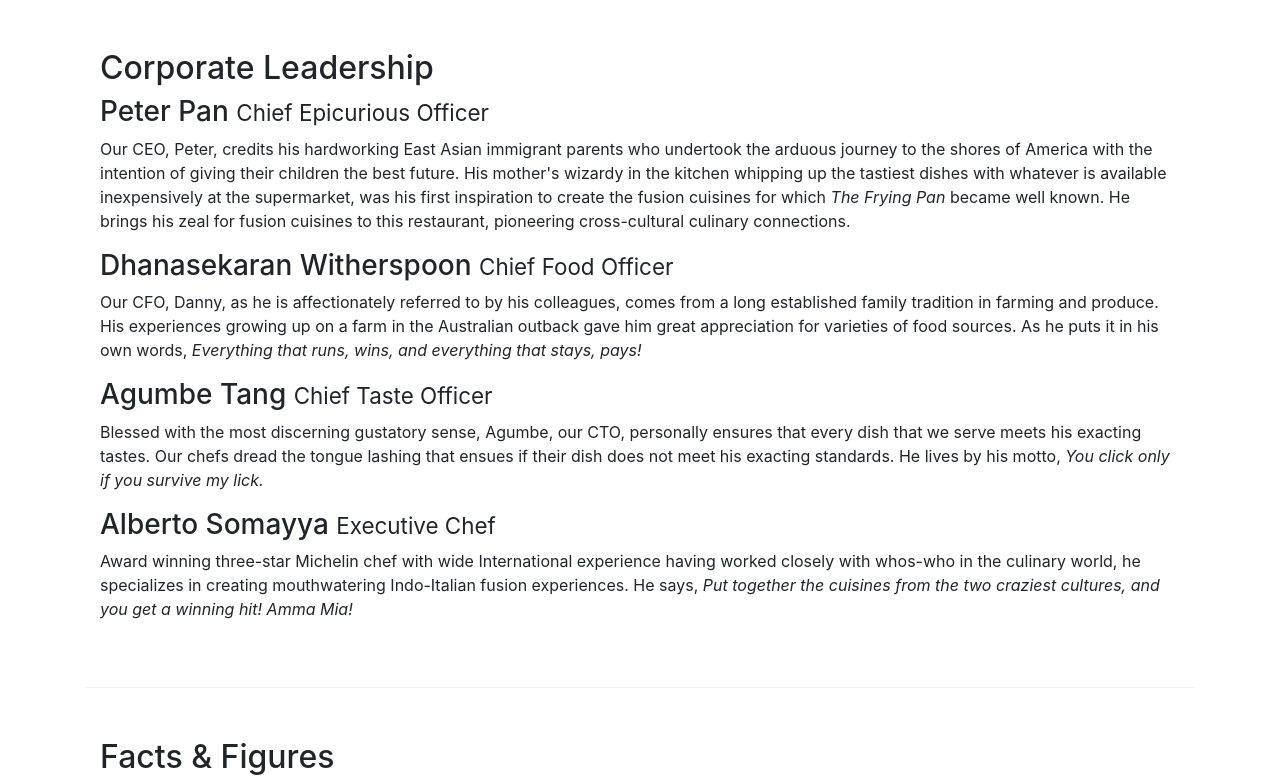
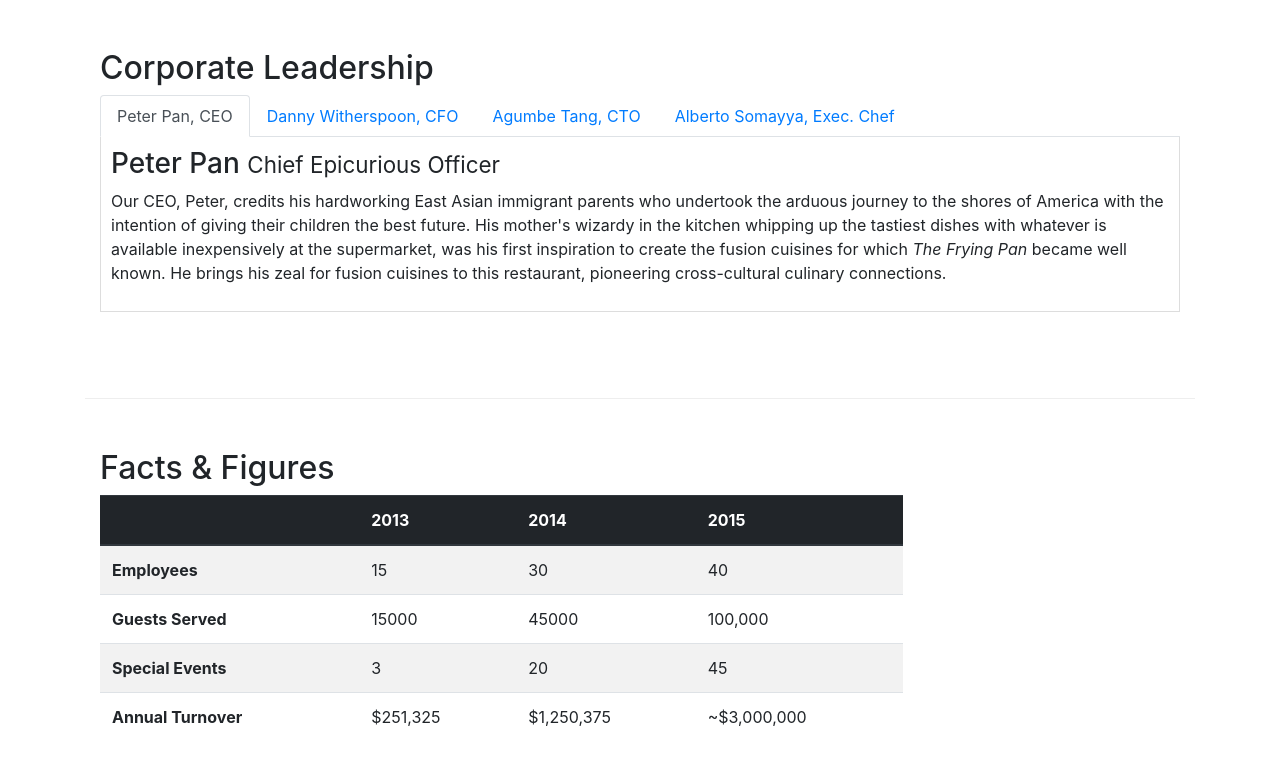
Before and after one commit to yesi-aracawa/web-of-things, a website: page aboutus.html in a window 1280 px wide. Shown: the part 978-1762 px from the top of the page. Drawn offline with nearby package versions, Linux system fonts and the light colour scheme.

Commit message:
feat: front-B4 Tabs

```diff
--- a/aboutus.html
+++ b/aboutus.html
@@ -151,48 +151,92 @@
       <div class="row row-content">
         <div class="col-12">
           <h2>Corporate Leadership</h2>
+          <ul class="nav nav-tabs">
+            <li class="nav-item">
+              <a
+                class="nav-link active"
+                href="#peter"
+                role="tab"
+                data-toggle="tab"
+                >Peter Pan, CEO</a
+              >
+            </li>
+            <li class="nav-item">
+              <a class="nav-link" href="#danny" role="tab" data-toggle="tab"
+                >Danny Witherspoon, CFO</a
+              >
+            </li>
+            <li class="nav-item">
+              <a class="nav-link" href="#agumbe" role="tab" data-toggle="tab"
+                >Agumbe Tang, CTO</a
+              >
+            </li>
+            <li class="nav-item">
+              <a class="nav-link" href="#yesi" role="tab" data-toggle="tab"
+                >Alberto Somayya, Exec. Chef</a
+              >
+            </li>
+          </ul>
+          <div class="tab-content">
+            <div role="tabpanel" class="tab-pane fade show active" id="peter">
               <h3>Peter Pan <small>Chief Epicurious Officer</small></h3>
               <p class="d-none d-sm-block">
-            Our CEO, Peter, credits his hardworking East Asian immigrant parents
-            who undertook the arduous journey to the shores of America with the
-            intention of giving their children the best future. His mother's
-            wizardy in the kitchen whipping up the tastiest dishes with whatever
-            is available inexpensively at the supermarket, was his first
-            inspiration to create the fusion cuisines for which
-            <em>The Frying Pan</em> became well known. He brings his zeal for
-            fusion cuisines to this restaurant, pioneering cross-cultural
-            culinary connections.
+                Our CEO, Peter, credits his hardworking East Asian immigrant
+                parents who undertook the arduous journey to the shores of
+                America with the intention of giving their children the best
+                future. His mother's wizardy in the kitchen whipping up the
+                tastiest dishes with whatever is available inexpensively at the
+                supermarket, was his first inspiration to create the fusion
+                cuisines for which
+                <em>The Frying Pan</em> became well known. He brings his zeal
+                for fusion cuisines to this restaurant, pioneering
+                cross-cultural culinary connections.
               </p>
-          <h3>Dhanasekaran Witherspoon <small>Chief Food Officer</small></h3>
+            </div>
+
+            <div role="tabpanel" class="tab-pane fade show" id="danny">
+              <h3>
+                Dhanasekaran Witherspoon <small>Chief Food Officer</small>
+              </h3>
               <p class="d-none d-sm-block">
                 Our CFO, Danny, as he is affectionately referred to by his
                 colleagues, comes from a long established family tradition in
                 farming and produce. His experiences growing up on a farm in the
-            Australian outback gave him great appreciation for varieties of food
-            sources. As he puts it in his own words,
+                Australian outback gave him great appreciation for varieties of
+                food sources. As he puts it in his own words,
                 <em
-              >Everything that runs, wins, and everything that stays, pays!</em
+                  >Everything that runs, wins, and everything that stays,
+                  pays!</em
                 >
               </p>
+            </div>
+
+            <div role="tabpanel" class="tab-pane fade show" id="agumbe">
               <h3>Agumbe Tang <small>Chief Taste Officer</small></h3>
               <p class="d-none d-sm-block">
-            Blessed with the most discerning gustatory sense, Agumbe, our CTO,
-            personally ensures that every dish that we serve meets his exacting
-            tastes. Our chefs dread the tongue lashing that ensues if their dish
-            does not meet his exacting standards. He lives by his motto,
+                Blessed with the most discerning gustatory sense, Agumbe, our
+                CTO, personally ensures that every dish that we serve meets his
+                exacting tastes. Our chefs dread the tongue lashing that ensues
+                if their dish does not meet his exacting standards. He lives by
+                his motto,
                 <em>You click only if you survive my lick.</em>
               </p>
-          <h3>Alberto Somayya <small>Executive Chef</small></h3>
+            </div>
+
+            <div role="tabpanel" class="tab-pane fade show" id="yesi">
+              <h3>Yesi Servi <small>Executive Chef</small></h3>
               <p class="d-none d-sm-block">
                 Award winning three-star Michelin chef with wide International
                 experience having worked closely with whos-who in the culinary
-            world, he specializes in creating mouthwatering Indo-Italian fusion
-            experiences. He says,
+                world, he specializes in creating mouthwatering Indo-Italian
+                fusion experiences. He says,
                 <em
-              >Put together the cuisines from the two craziest cultures, and you
-              get a winning hit! Amma Mia!</em
+                  >Put together the cuisines from the two craziest cultures, and
+                  you get a winning hit! Amma Mia!</em
                 >
               </p>
+            </div>
+          </div>
         </div>
       </div>
 
--- a/css/styles.css
+++ b/css/styles.css
@@ -37,3 +37,10 @@ body {
 .navbar-dark {
   background-color: #512da8;
 }
+
+.tab-content {
+  border-left: 1px solid #ddd;
+  border-right: 1px solid #ddd;
+  border-bottom: 1px solid #ddd;
+  padding: 10px;
+}
```
Lines whose indentation alone changed are shown as unchanged.
